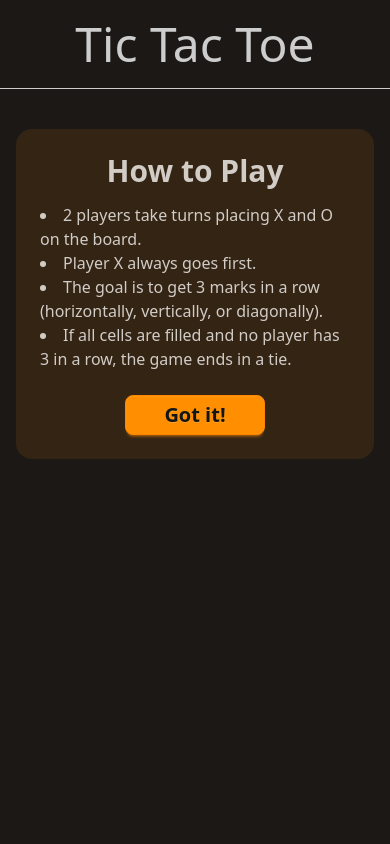
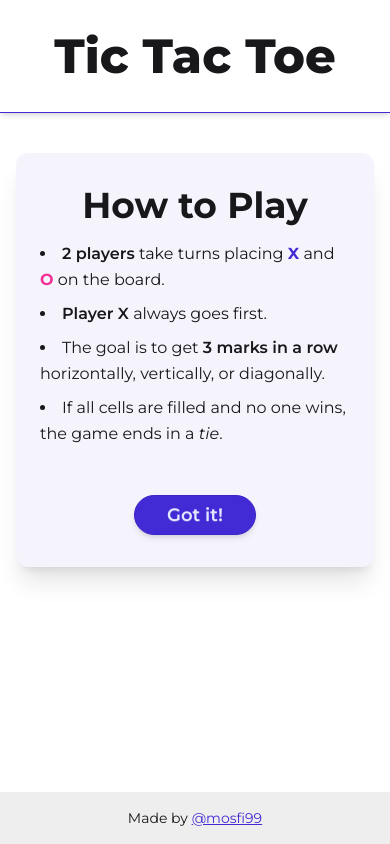
Before and after one commit to mosfi99/tic-tac-toe, a website: page public/index.html in a window 390 px wide. Drawn offline with Linux system fonts and the light colour scheme.

Commit message:
Refactor HTML structure and CSS styles for improved layout and responsiveness; remove unused themes from DaisyUI configuration.

```diff
--- a/public/index.html
+++ b/public/index.html
@@ -1,5 +1,5 @@
 <!DOCTYPE html>
-<html lang="en" data-theme="halloween">
+<html lang="en" class="h-full">
 	<head>
 		<meta charset="UTF-8" />
 		<meta name="viewport" content="width=device-width, initial-scale=1.0" />
@@ -7,33 +7,47 @@
 		<link href="output.css" rel="stylesheet" />
 		<script src="../src/js/script.js" defer></script>
 	</head>
-	<body>
-		<header class="text-center py-5 border-b">
-			<h1 class="text-5xl">Tic Tac Toe</h1>
+	<body class="h-full flex flex-col">
+		<header
+			class="bg-base-100 text-center py-8 border-b border-primary shadow-md">
+			<span class="text-primary"></span>
+			<h1 class="text-5xl font-extrabold text-base-content">Tic Tac Toe</h1>
 		</header>
 
-		<main class="container mx-auto px-4 sm:px-10">
+		<main class="container mx-auto px-4 sm:px-10 flex-grow">
 			<!-- HOW TO PLAY CARD -->
-
 			<section
 				id="card__gameRules"
-				class="card bg-primary/10 text-neutral-content mx-auto my-10 w-full max-w-md sm:max-w-xl">
-				<div class="card-body items-center text-center space-y-4">
-					<h2 class="card-title text-3xl mb-1.5">How to Play</h2>
-					<ul class="list-disc list-inside text-[16px] text-left">
-						<li>2 players take turns placing X and O on the board.</li>
-						<li>Player X always goes first.</li>
+				class="card bg-primary/5 text-base-content mx-auto my-10 sm:my-30 w-full max-w-xl shadow-xl rounded-xl">
+				<div
+					class="card-body items-center text-center space-y-6 px-6 py-8 sm:px-10">
+					<h2 class="card-title text-base-content text-4xl font-bold mb-2">
+						How to Play
+					</h2>
+					<ul
+						class="list-disc list-inside text-left text-base leading-relaxed space-y-2">
 						<li>
-							The goal is to get 3 marks in a row (horizontally, vertically, or
-							diagonally).
+							<span class="font-semibold">2 players</span> take turns placing
+							<span class="font-bold text-primary">X</span> and
+							<span class="font-bold text-secondary">O</span> on the board.
 						</li>
 						<li>
-							If all cells are filled and no player has 3 in a row, the game
-							ends in a tie.
+							<span class="font-semibold">Player X</span> always goes first.
+						</li>
+						<li>
+							The goal is to get
+							<span class="font-semibold">3 marks in a row</span>
+							horizontally, vertically, or diagonally.
+						</li>
+						<li>
+							If all cells are filled and no one wins, the game ends in a
+							<span class="italic">tie</span>.
 						</li>
 					</ul>
-					<div class="card-actions justify-center">
-						<button id="btn__gotIt" class="btn btn-primary text-xl w-35">
+					<div class="card-actions justify-center pt-4">
+						<button
+							id="btn__gotIt"
+							class="btn btn-primary text-lg px-8 rounded-full shadow-md transition-transform duration-200 hover:scale-105">
 							Got it!
 						</button>
 					</div>
@@ -54,7 +68,7 @@
 
 					<form
 						id="form__playersNames"
-						class="space-y-4 flex flex-col items-center">
+						class="space-y-4 mt-4 flex flex-col items-center">
 						<label class="input w-50">
 							<span class="label font-bold text-primary">X</span>
 							<input
@@ -77,7 +91,7 @@
 						</label>
 						<button
 							type="submit"
-							class="btn block btn-accent px-10 smedium text-xl">
+							class="btn block btn-accent text-lg px-8 rounded-full shadow-md transition-transform duration-200 hover:scale-105">
 							Start
 						</button>
 					</form>
@@ -89,17 +103,32 @@
 			<!-- GAME STATUS CARD -->
 			<section id="section__gameStatus" class="hidden">
 				<div
-					class="card bg-neutral-content/10 text-neutral-content mx-auto my-10 w-full max-w-md">
+					class="card bg-primary/5 text-neutral-content mx-auto my-10 w-full max-w-md shadow-xl rounded-xl">
 					<div class="card-body items-center text-center">
-						<h2 id="title__gameStatus" class="card-title text-2xl mb-1.5"></h2>
+						<h2
+							id="title__gameStatus"
+							class="card-title text-base-content text-2xl mb-1.5"></h2>
 						<div class="card-actions justify-center">
-							<button id="btn__playAgain" class="btn btn-accent text-xl w-35">
-								Play Again
+							<button
+								id="btn__playAgain"
+								class="btn btn-accent text-lg px-8 rounded-full shadow-md transition-transform duration-200 hover:scale-105">
+								PLAY AGAIN
 							</button>
 						</div>
 					</div>
 				</div>
 			</section>
 		</main>
+		<footer
+			class="footer sm:footer-horizontal footer-center bg-base-300 text-base-content p-4">
+			<aside>
+				<p>
+					Made by
+					<a class="link link-primary" href="https://github.com/mosfi99"
+						>@mosfi99</a
+					>
+				</p>
+			</aside>
+		</footer>
 	</body>
 </html>
--- a/src/css/app.css
+++ b/src/css/app.css
@@ -1,10 +1,12 @@
+@import url('https://fonts.googleapis.com/css2?family=Montserrat:ital,wght@0,100..900;1,100..900&display=swap');
 @import 'tailwindcss';
 @source "./src/*.{html,js}";
 @plugin "daisyui" {
-	themes: light --default, dark --prefersdark, halloween;
+	themes: light --default, dark --prefersdark;
 }
 
 /* https://github.com/saadeghi/daisyui/issues/3040 */
 html {
 	scrollbar-gutter: auto !important;
+	font-family: 'Montserrat', 'sans-serif';
 }
```
Also changed, not shown: public/output.css.
